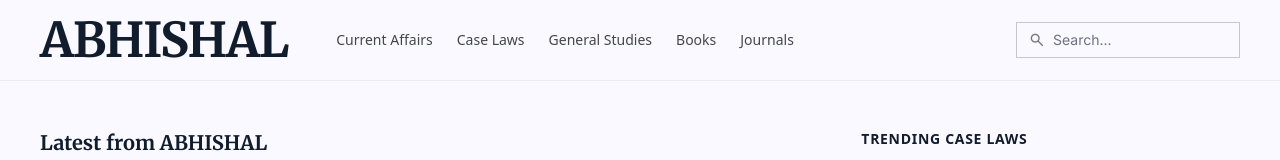
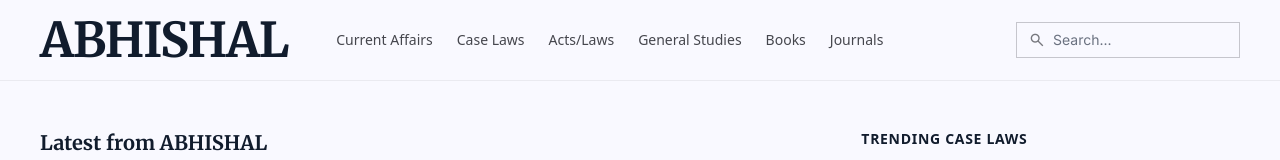
Before and after one commit to Shrinet82/blog, a Next.js app: page / in a window 1280 px wide. Shown: the top 160 px of the page. Built offline with nearby package versions, Linux system fonts and the light colour scheme; no server answers.

Commit message:
Add Acts/Laws to navigation bar

```diff
--- a/components/Header.tsx
+++ b/components/Header.tsx
@@ -61,6 +61,12 @@ export default function Header() {
               className="text-body-sm text-on-surface-variant hover:text-on-surface transition-colors duration-200"
             >
               Case Laws
+            </Link>
+            <Link
+              href="/category/acts-laws"
+              className="text-body-sm text-on-surface-variant hover:text-on-surface transition-colors duration-200"
+            >
+              Acts/Laws
             </Link>
             <Link
               href="/category/general-studies"
@@ -139,6 +145,13 @@ export default function Header() {
             Case Laws
           </Link>
           <Link
+            href="/category/acts-laws"
+            onClick={() => setIsMobileMenuOpen(false)}
+            className="text-body-lg text-on-surface-variant hover:text-on-surface transition-colors duration-200 font-medium"
+          >
+            Acts/Laws
+          </Link>
+          <Link
             href="/category/general-studies"
             onClick={() => setIsMobileMenuOpen(false)}
             className="text-body-lg text-on-surface-variant hover:text-on-surface transition-colors duration-200 font-medium"
```
